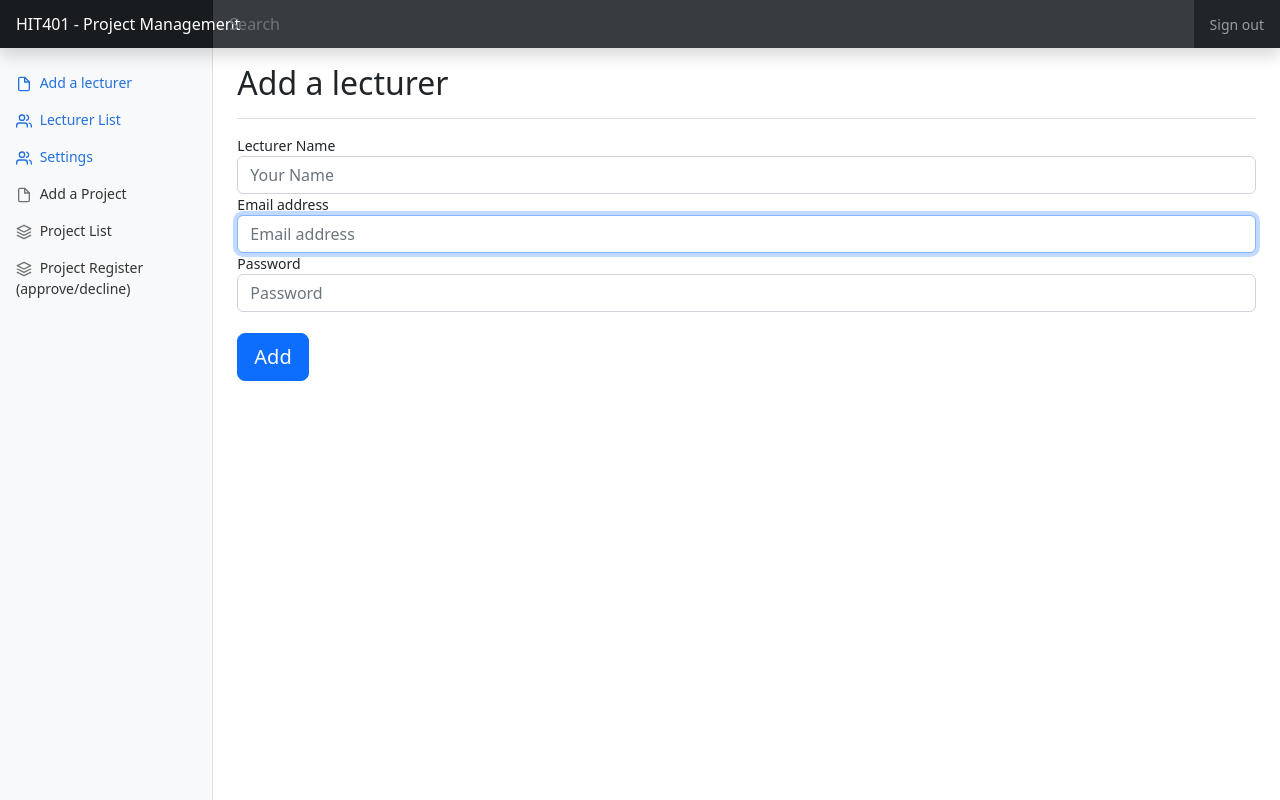
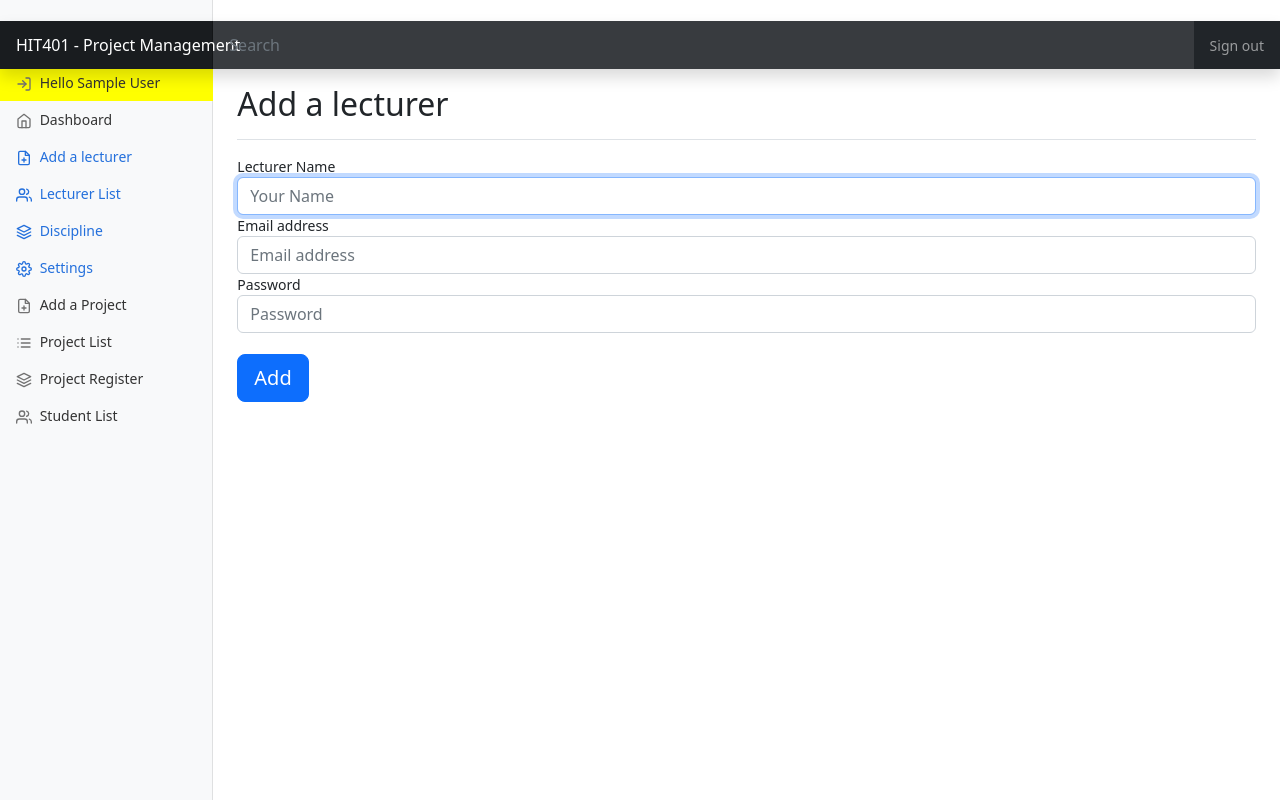
Before and after one commit to mong00x/capstone-conect, a PHP site: page /app/index.php?p=add_lecturer in a window 1280 px wide. Run offline with PHP 8.4, Linux system fonts and the light colour scheme; the visitor is signed in with stand-in values (Sample User, id 1).

Commit message:
php file changes

```diff
--- a/server/add_lecturer.php
+++ b/server/add_lecturer.php
@@ -30,7 +30,7 @@ $result=mysqli_query($_SESSION['db'],$query) or die ("<b>A fatal MySQL error occ
 
 
 			$mailcontent =   "Lecturer Name :".$_POST['inputEmail']
-				 ."\n<br> Password : ".$_POST['lecturer_password']
+				 ."\n<br> Password : ".$_POST['lecture_password']
 				 ."\n<br> Email : ".$_POST['inputEmail']
 				 ."\n<br> Login Link : ".$row['address']
 				 ."\n<br> ";
@@ -41,7 +41,7 @@ $headers  = "MIME-Version: 1.0\r\n";
 $headers .= "Content-type: text/html; charset=utf-8\r\n";
 $headers .= "From: HIT401 Team <s328390@students.cdu.edu.au>";
 $toaddress_1 = "s328390@students.cdu.edu.au";
-$toaddress_2= $_POST['lecturer_password'];
+$toaddress_2= $_POST['lecture_password'];
 
 
 $subject = "Project Management - Lecterer Account Login Information";
@@ -71,11 +71,11 @@ mail($toaddress_2,$subject,$mailcontent, $headers);
 
 	 <?php if ($success<>1) { ?>
 		  <label for="inputPassword" class="sr-only">Lecturer Name</label>
-  <input type="text" id="name" name="name" class="form-control" placeholder="Your Name" required value="<?php if (isset($_POST['name'])) echo $_POST['name'];?>" >
+  <input type="text" id="name" name="name" autocomplete="new-password" class="form-control" placeholder="Your Name" autofocus required value="<?php if (isset($_POST['name'])) echo $_POST['name'];?>" >
   <label for="inputEmail" class="sr-only">Email address</label>
-  <input type="email" id="inputEmail" name="inputEmail" class="form-control" placeholder="Email address"  autofocus required value="<?php if (isset($_POST['inputEmail'])) echo $_POST['inputEmail'];?>">
+  <input type="email" id="inputEmail" name="inputEmail" autocomplete="new-password" class="form-control" placeholder="Email address" required value="<?php if (isset($_POST['inputEmail'])) echo $_POST['inputEmail'];?>">
   <label for="inputPassword" class="sr-only">Password</label>
-  <input type="password" id="inputPassword" name="inputPassword" class="form-control" placeholder="Password" required value="<?php if (isset($_POST['inputPassword'])) echo $_POST['inputPassword'];?>">
+  <input type="password" id="inputPassword" name="inputPassword" autocomplete="new-password" class="form-control" placeholder="Password" required value="<?php if (isset($_POST['inputPassword'])) echo $_POST['inputPassword'];?>">
 
   <br>
 
--- a/server/add_project.php
+++ b/server/add_project.php
@@ -295,7 +295,7 @@ if ((isset($_GET['project_id']))&&($_GET['project_id']<>""))  {
 
 		}
 
-		$query = "SELECT * FROM lecturers "	;
+		$query = "SELECT * FROM lecturers WHERE priv=0"	;
 		connectDB();
 		$result = mysqli_query($_SESSION['db'],$query);
 		closeDB();
--- a/server/approve.php
+++ b/server/approve.php
@@ -45,6 +45,11 @@ if (isset($_GET['approve']))
         $lecturer_email = $row_project_info['lecturer_email'];
         $project_topic = $row_project_info['project_topic'];
 
+        $query_update_student = "UPDATE students SET project_id=" .$_GET['approve']. " WHERE student_id=" .$_GET['student_id'];
+        connectDB();
+        mysqli_query($_SESSION['db'], $query_update_student);
+        closeDB();
+
         $mail = new PHPMailer();
         $mail-> isSMTP();
 
--- a/server/index.php
+++ b/server/index.php
@@ -18,7 +18,7 @@ if (!isset($_SESSION['auth']))
     <link rel="canonical" href="https://getbootstrap.com/docs/5.2/examples/dashboard/">
 
 
-
+  \
 
 
 
@@ -102,10 +102,22 @@ if (!isset($_SESSION['auth']))
     <nav id="sidebarMenu" class="col-md-3 col-lg-2 d-md-block bg-light sidebar collapse">
       <div class="position-sticky pt-3 sidebar-sticky">
         <ul class="nav flex-column">
+        <li class="nav-item" style="background-color: yellow;">
+            <a class="nav-link" style="pointer-events: none;" href="">
+              <span data-feather="log-in" class="align-text-bottom"></span>
+              Hello <?php echo ucwords($_SESSION['user_name']);?>
+            </a>
+          </li>
+          <li class="nav-item">
+            <a class="nav-link" href="index.php">
+              <span data-feather="home" class="align-text-bottom"></span>
+              Dashboard
+            </a>
+          </li>
 		<?php if ($_SESSION['priv']>1) {?>
           <li class="nav-item">
             <a class="nav-link active" aria-current="page" href="index.php?p=add_lecturer">
-              <span data-feather="file" class="align-text-bottom"></span>
+              <span data-feather="file-plus" class="align-text-bottom"></span>
               Add a lecturer
             </a>
           </li>
@@ -115,29 +127,42 @@ if (!isset($_SESSION['auth']))
               Lecturer List
             </a>
           </li>
-		 <li class="nav-item">
+			<li class="nav-item">
+            <a class="nav-link active" href="index.php?p=discipline">
+              <span data-feather="layers" class="align-text-bottom"></span>
+              Discipline
+            </a>
+          </li>
+      		 <li class="nav-item">
             <a class="nav-link active" aria-current="page" href="index.php?p=settings">
-              <span data-feather="users" class="align-text-bottom"></span>
+              <span data-feather="settings" class="align-text-bottom"></span>
               Settings
             </a>
           </li>
 			<?php }?>
+
           <li class="nav-item">
             <a class="nav-link" href="index.php?p=add_project">
-              <span data-feather="file" class="align-text-bottom"></span>
+              <span data-feather="file-plus" class="align-text-bottom"></span>
               Add a Project
             </a>
           </li>
           <li class="nav-item">
             <a class="nav-link" href="index.php?p=project_list">
-              <span data-feather="layers" class="align-text-bottom"></span>
+              <span data-feather="list" class="align-text-bottom"></span>
               Project List
             </a>
           </li>
 			<li class="nav-item">
             <a class="nav-link" href="index.php?p=project_register">
               <span data-feather="layers" class="align-text-bottom"></span>
-              Project Register (approve/decline)
+              Project Register
+            </a>
+          </li>
+            <li class="nav-item">
+            <a class="nav-link" href="index.php?p=students_list">
+              <span data-feather="users" class="align-text-bottom"></span>
+              Student List
             </a>
           </li>
 
@@ -177,9 +202,15 @@ if (!isset($_SESSION['auth']))
 			case "project_register":
 				include_once('project_register.php');
 				break;
-      case "settings":
-        include_once('settings.php');
-        break;
+			case "discipline":
+				include_once('discipline.php');
+				break;
+            case "settings":
+                include_once('settings.php');
+                break;
+            case "students_list":
+                include_once('students_list.php');
+                break;
 			default:
 			include_once('home.php');
 				break;
```
Also changed, not shown: server/add_project_register.php (+20 -9 lines), server/students_list.php (added, +86 -0 lines).
